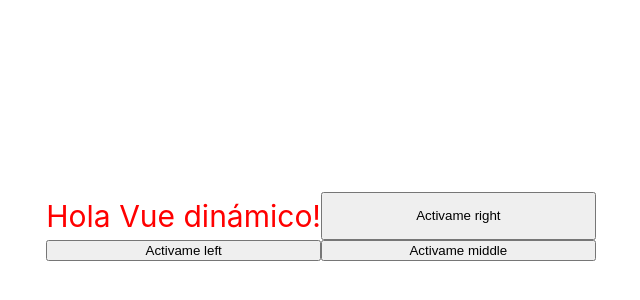
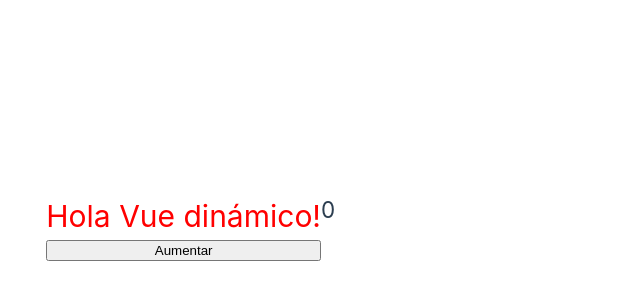
Before and after one commit to Peikor-Paco/curso-vue.js, a Vue app in the folder mi-primer-vue/: page / in a window 1280 px wide. Shown: the part 174-474 px from the top of the page, without its empty margins (319-959 px from the left). Built offline with nearby package versions, Linux system fonts and the light colour scheme.

Commit message:
31. Ref: Ejemplo de reactividad

```diff
--- a/mi-primer-vue/src/App.vue
+++ b/mi-primer-vue/src/App.vue
@@ -1,15 +1,20 @@
-<!-- Evento Click (v-on) o @ -->
+<!-- Ejemplo de reactividad -->
 
 <!-- añadir setup a la etiqueta script -->
 <script setup>
 
+import { ref } from "vue";
+
 //interpolación de texto
 const name = 'Vue dinámico';
 
-//método - methods
+// cambiamos la variable por un ref y q se renderice
+const counter = ref(0)
 
-const handleClick = (message) => {
-  console.log(message);
+// incremento de cantidad
+const increment = () => {
+  // la variable se convierte en un objeto hay que entrar en el valor del objeto
+  counter.value ++;
 }
 
 
@@ -19,10 +24,12 @@
 <template>
   <!-- llamamos a lam fiunción que hemops declarado -->
   <h1>Hola {{name}}!</h1>
-   <!-- eventos de click en raton -->
-  <button v-on:click.right.prevent="handleClick('texto Right')">Activame right</button>
-  <button @click="handleClick('Texto Left')">Activame left</button>
-  <button @click.middle="handleClick('Texto Middle')">Activame middle</button>
+
+  <h2>{{ counter }}</h2>
+  <button @click="increment">Aumentar</button>
+
+
+
 </template>
 
 <style>
```
Also changed, not shown: 1 other file (tests, documents, lock files or other folders).
